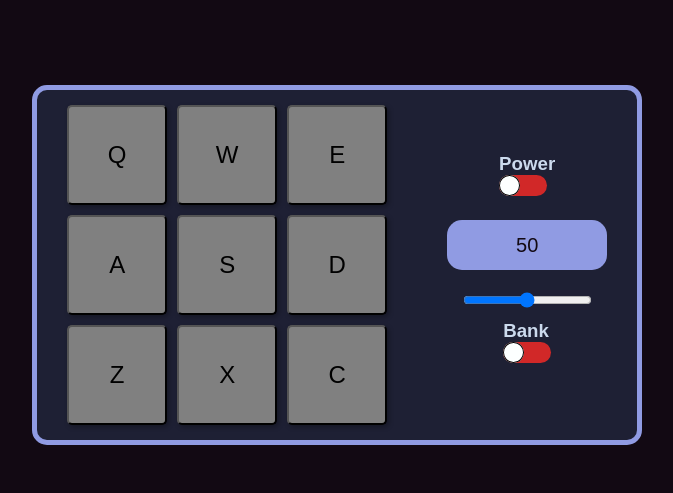
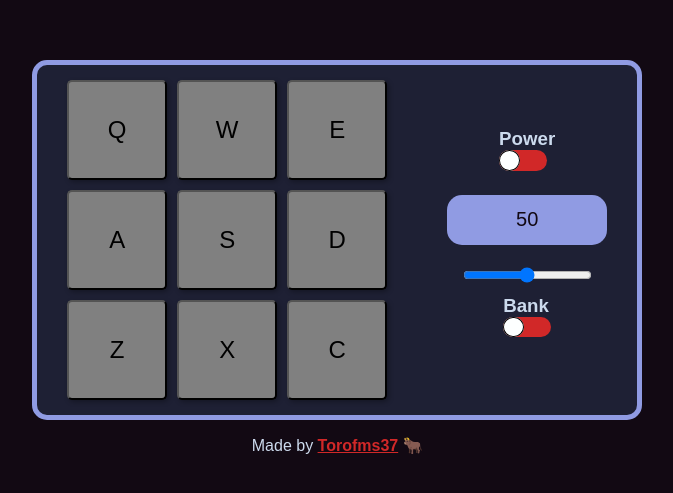
Before and after one commit to Torofms37/drum-machine, a plain HTML site: page index.html in a window 1280 px wide. Shown: the part 135-628 px from the top of the page, without its empty margins (298-971 px from the left). Drawn offline with Linux system fonts and the light colour scheme.

Commit message:
un footer y ajustes al elemento a

```diff
--- a/index.css
+++ b/index.css
@@ -14,6 +14,7 @@ body {
   display: flex;
   justify-content: center;
   align-items: center;
+  flex-direction: column;
 }
 
 #drum-machine {
@@ -31,6 +32,14 @@ body {
   display: grid;
   grid-template-columns: repeat(3, 1fr);
   gap: 10px;
+}
+
+a {
+  all: unset;
+  font-weight: 800;
+  color: #d12828;
+  text-decoration:underline;
+  cursor: pointer;
 }
 
 .info {
--- a/index.html
+++ b/index.html
@@ -63,5 +63,6 @@
       </div>
     </div>
     <script src="./index.js"></script>
+    <p>Made by <a href="https://github.com/Torofms37">Torofms37</a> 🐂</p>
   </body>
 </html>
```
